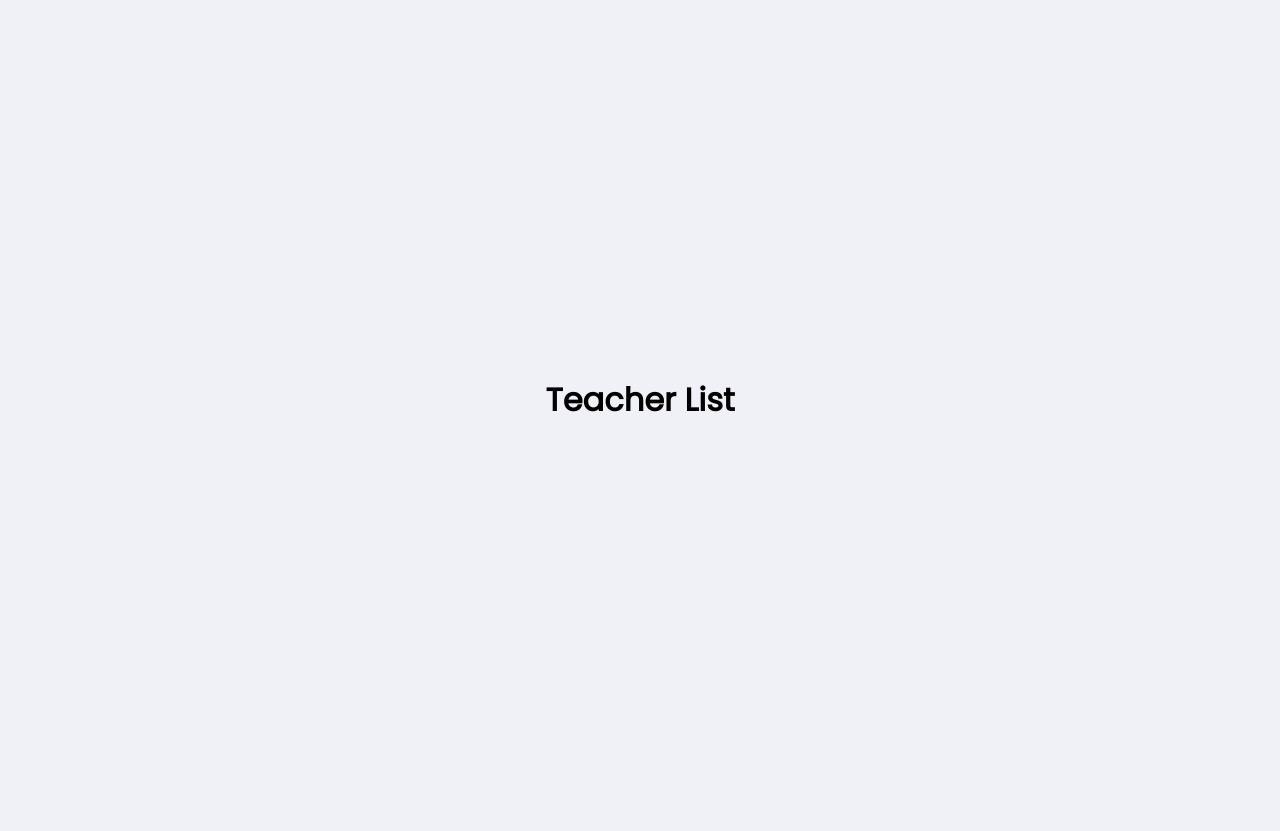
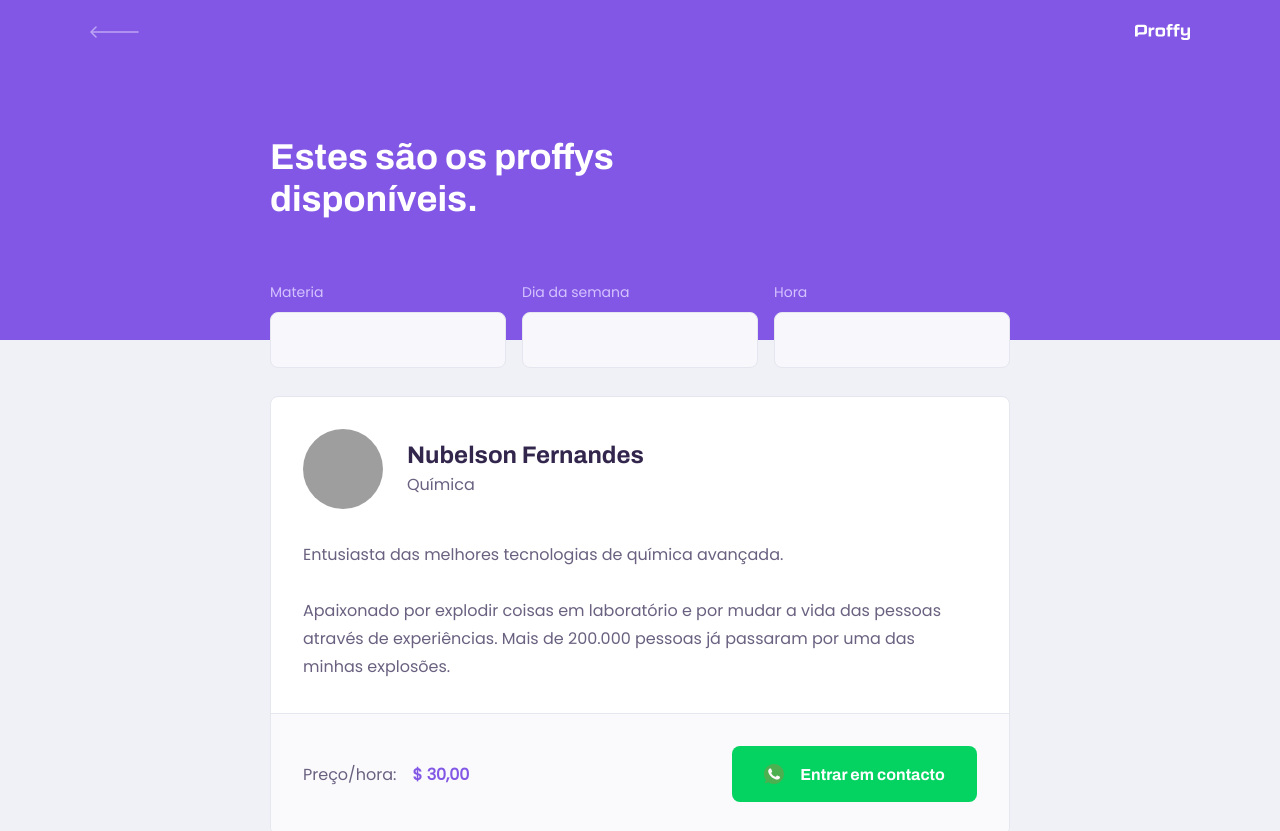
Before and after one commit to nublson/Proffy, a React (Create React App) app: page /study in a window 1280 px wide. Shown: the top 831 px of the page. Before the commit the page ends 800 px from the top, so only its background shows below. Built offline with nearby package versions, Linux system fonts and the light colour scheme; grey boxes are pictures that could not be loaded.

Commit message:
estrutura e estilização da TeacherList page

```diff
--- a/src/assets/styles/global.css
+++ b/src/assets/styles/global.css
@@ -48,6 +48,7 @@
 button,
 textarea {
 	font: 500 1.6rem Poppins;
+	color: var(--color-text-base);
 }
 
 .container {
--- a/src/pages/TeacherList/index.tsx
+++ b/src/pages/TeacherList/index.tsx
@@ -1,9 +1,37 @@
 import React from 'react';
+
+import PageHeader from '../../components/PageHeader';
+import TeacherItem from '../../components/TeacherItem';
 
 import './styles.css';
 
 const TeacherList = () => {
-	return <h1>Teacher List</h1>;
+	return (
+		<div id='page-teacher-list' className='container'>
+			<PageHeader title='Estes são os proffys disponíveis.'>
+				<form id='search-teachers'>
+					<div className='input-block'>
+						<label htmlFor='subject'>Materia</label>
+						<input type='text' id='subject' />
+					</div>
+					<div className='input-block'>
+						<label htmlFor='week_day'>Dia da semana</label>
+						<input type='text' id='week_day' />
+					</div>
+					<div className='input-block'>
+						<label htmlFor='time'>Hora</label>
+						<input type='text' id='time' />
+					</div>
+				</form>
+			</PageHeader>
+
+			<main>
+				<TeacherItem />
+				<TeacherItem />
+				<TeacherItem />
+			</main>
+		</div>
+	);
 };
 
 export default TeacherList;
--- a/src/pages/TeacherList/styles.css
+++ b/src/pages/TeacherList/styles.css
@@ -0,0 +1,100 @@
+#page-teacher-list {
+	width: 100vw;
+	height: 100vh;
+}
+
+#search-teachers {
+	margin-top: 3.2rem;
+}
+
+#search-teachers label {
+	color: var(--color-text-in-primary);
+}
+
+#search-teachers .input-block {
+	position: relative;
+}
+
+#search-teachers .input-block + .input-block {
+	margin-top: 1.4rem;
+}
+
+#search-teachers .input-block label {
+	font-size: 1.4rem;
+}
+
+#search-teachers .input-block input {
+	width: 100%;
+	height: 5.6rem;
+	margin-top: 0.8rem;
+	border-radius: 0.8rem;
+	background: var(--color-input-background);
+	border: 1px solid var(--color-line-in-white);
+	outline: 0;
+	padding: 0 1.6rem;
+	font: 1.6rem Archivo;
+}
+
+#search-teachers .input-block:focus-within::after {
+	width: calc(100% - 3.2rem);
+	height: 2px;
+	content: '';
+	background: var(--color-primary-light);
+	position: absolute;
+	left: 1.6rem;
+	right: 1.6rem;
+	bottom: 0;
+}
+
+#page-teacher-list main {
+	margin: 3.2rem auto;
+	width: 90%;
+}
+
+@media (min-width: 700px) {
+	#page-teacher-list {
+		max-width: 100%;
+	}
+
+	#search-teachers {
+		display: grid;
+		grid-template-columns: repeat(3, 1fr);
+		column-gap: 16px;
+		position: absolute;
+		bottom: -28px;
+	}
+
+	#search-teachers .input-block + .input-block {
+		margin-top: 0;
+	}
+
+	#page-teacher-list main {
+		padding: 3.2rem 0;
+		max-width: 740px;
+		margin: 0 auto;
+	}
+
+	.teacher-item header,
+	.teacher-item footer {
+		padding: 3.2rem;
+	}
+
+	.teacher-item > p {
+		padding: 0 3.2rem;
+	}
+
+	.teacher-item footer p strong {
+		display: initial;
+		margin-left: 1.6rem;
+	}
+
+	.teacher-item footer button {
+		width: 24.5rem;
+		font-size: 1.6rem;
+		justify-content: center;
+	}
+
+	.teacher-item footer button img {
+		margin-right: 1.6rem;
+	}
+}
```
